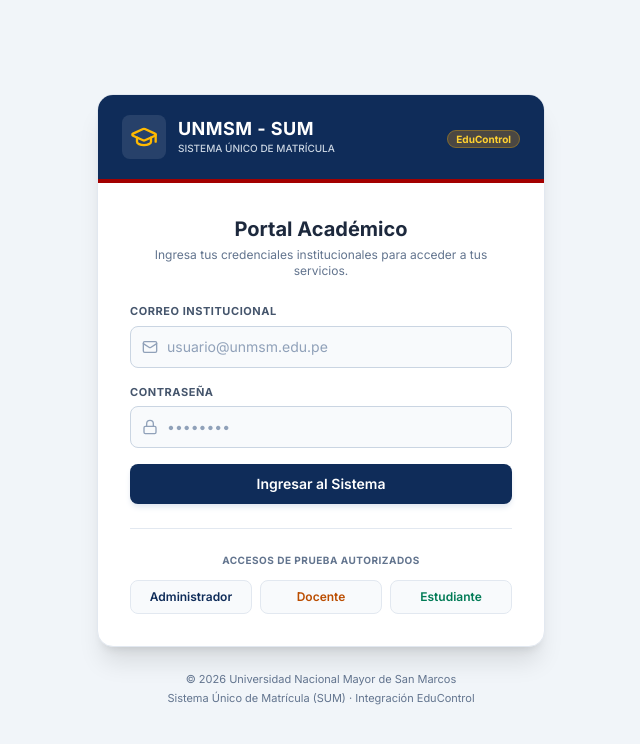
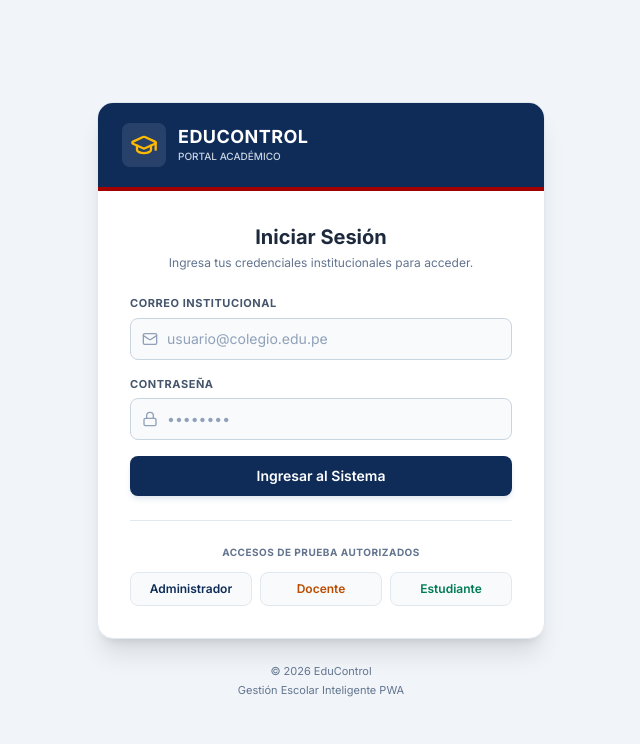
Before and after one commit to Michael-Orosco/formacionempresas, a Next.js app: page / in a window 1280 px wide. Shown: the top 744 px of the page, without its empty margins (319-959 px from the left). Built offline with nearby package versions, Linux system fonts and the light colour scheme.

Commit message:
Corregir errores

```diff
--- a/app/admin/page.tsx
+++ b/app/admin/page.tsx
@@ -167,7 +167,7 @@ export default function AdminDashboard() {
   return (
     <div className="flex-1 flex flex-col bg-slate-50 min-h-screen text-slate-800">
 
-      {/* Cabecera Principal - Estilo San Marcos */}
+      {/* Cabecera Principal */}
       <header className="bg-[#0F2C59] text-white sticky top-0 z-10 border-b-4 border-[#A30000] shadow-md px-6 py-4 flex items-center justify-between">
         <div className="flex items-center gap-3">
           <div className="bg-white/10 p-2 rounded-lg text-amber-400">
@@ -175,19 +175,19 @@ export default function AdminDashboard() {
           </div>
           <div>
             <span className="text-lg font-extrabold tracking-wide uppercase flex items-center gap-2">
-              UNMSM - SUM
+              EduControl
               <span className="text-[10px] font-bold px-2 py-0.5 rounded bg-amber-500/20 text-amber-300 border border-amber-500/30 tracking-normal normal-case">
                 Módulo de Administración
               </span>
             </span>
-            <p className="text-[10px] text-slate-300">Universidad Nacional Mayor de San Marcos</p>
+            <p className="text-[10px] text-slate-300">Gestión Escolar Inteligente</p>
           </div>
         </div>
 
         <div className="flex items-center gap-4">
           <div className="hidden md:flex flex-col text-right">
-            <p className="text-xs font-bold text-slate-200 uppercase">Director de Matrícula</p>
-            <p className="text-[10px] text-amber-400 font-semibold">Oficina Central de Procesos Académicos</p>
+            <p className="text-xs font-bold text-slate-200 uppercase">Administrador</p>
+            <p className="text-[10px] text-amber-400 font-semibold">Control de Servicios</p>
           </div>
 
           <button
@@ -354,7 +354,7 @@ export default function AdminDashboard() {
                   required
                   value={regEmail}
                   onChange={(e) => setRegEmail(e.target.value)}
-                  placeholder="correo@unmsm.edu.pe"
+                  placeholder="correo@colegio.edu.pe"
                   className="w-full bg-slate-50 border border-slate-300 focus:border-[#0F2C59] focus:ring-1 focus:ring-[#0F2C59] rounded-lg py-2 px-3 text-slate-800 placeholder-slate-400 text-xs focus:outline-none transition-all"
                 />
               </div>
--- a/app/docente/page.tsx
+++ b/app/docente/page.tsx
@@ -250,7 +250,7 @@ export default function DocenteDashboard() {
   return (
     <div className="flex-1 flex flex-col bg-slate-50 min-h-screen text-slate-800">
 
-      {/* Cabecera Principal - Estilo San Marcos */}
+      {/* Cabecera Principal */}
       <header className="bg-[#0F2C59] text-white sticky top-0 z-10 border-b-4 border-[#A30000] shadow-md px-6 py-4 flex items-center justify-between">
         <div className="flex items-center gap-3">
           <div className="bg-white/10 p-2 rounded-lg text-amber-400">
@@ -258,12 +258,12 @@ export default function DocenteDashboard() {
           </div>
           <div>
             <span className="text-lg font-extrabold tracking-wide uppercase flex items-center gap-2">
-              UNMSM - SUM
+              EduControl
               <span className="text-[10px] font-bold px-2 py-0.5 rounded bg-amber-500/20 text-amber-300 border border-amber-500/30 tracking-normal normal-case">
                 Portal Docente
               </span>
             </span>
-            <p className="text-[10px] text-slate-300">Universidad Nacional Mayor de San Marcos</p>
+            <p className="text-[10px] text-slate-300">Gestión Escolar Inteligente</p>
           </div>
         </div>
 
--- a/app/estudiante/page.tsx
+++ b/app/estudiante/page.tsx
@@ -151,7 +151,7 @@ export default function EstudianteDashboard() {
   return (
     <div className="flex-1 flex flex-col bg-slate-50 min-h-screen text-slate-800">
 
-      {/* Cabecera Principal - Estilo San Marcos */}
+      {/* Cabecera Principal */}
       <header className="bg-[#0F2C59] text-white sticky top-0 z-10 border-b-4 border-[#A30000] shadow-md px-6 py-4 flex items-center justify-between">
         <div className="flex items-center gap-3">
           <div className="bg-white/10 p-2 rounded-lg text-amber-400">
@@ -159,12 +159,12 @@ export default function EstudianteDashboard() {
           </div>
           <div>
             <span className="text-lg font-extrabold tracking-wide uppercase flex items-center gap-2">
-              UNMSM - SUM
+              EduControl
               <span className="text-[10px] font-bold px-2 py-0.5 rounded bg-amber-500/20 text-amber-300 border border-amber-500/30 tracking-normal normal-case">
                 Portal Alumno
               </span>
             </span>
-            <p className="text-[10px] text-slate-300">Universidad Nacional Mayor de San Marcos</p>
+            <p className="text-[10px] text-slate-300">Gestión Escolar Inteligente</p>
           </div>
         </div>
 
--- a/app/page.tsx
+++ b/app/page.tsx
@@ -66,7 +66,7 @@ export default function LoginPage() {
       {/* Contenedor principal con diseño institucional */}
       <div className="w-full max-w-md bg-white border border-slate-200 rounded-2xl shadow-xl overflow-hidden">
 
-        {/* Franja Superior Institucional (Estilo San Marcos SUM) */}
+        {/* Franja Superior Institucional */}
         <div className="bg-[#0F2C59] px-6 py-5 text-white flex items-center justify-between border-b-4 border-[#A30000]">
           <div className="flex items-center gap-3">
             <div className="p-2 bg-white/10 rounded-lg text-amber-400">
@@ -74,17 +74,12 @@ export default function LoginPage() {
             </div>
             <div>
               <h1 className="text-lg font-bold tracking-wide uppercase leading-tight">
-                UNMSM - SUM
+                EduControl
               </h1>
               <p className="text-[10px] text-slate-300 font-medium">
-                SISTEMA ÚNICO DE MATRÍCULA
+                PORTAL ACADÉMICO
               </p>
             </div>
-          </div>
-          <div className="text-right">
-            <span className="text-[10px] bg-amber-500/25 border border-amber-400/30 text-amber-300 px-2 py-0.5 rounded-full font-bold">
-              EduControl
-            </span>
           </div>
         </div>
 
@@ -92,10 +87,10 @@ export default function LoginPage() {
         <div className="p-8">
           <div className="text-center mb-6">
             <h2 className="text-xl font-bold text-slate-800 flex items-center justify-center gap-1.5">
-              Portal Académico
+              Iniciar Sesión
             </h2>
             <p className="text-xs text-slate-500 mt-1">
-              Ingresa tus credenciales institucionales para acceder a tus servicios.
+              Ingresa tus credenciales institucionales para acceder.
             </p>
           </div>
 
@@ -123,7 +118,7 @@ export default function LoginPage() {
                   required
                   value={email}
                   onChange={(e) => setEmail(e.target.value)}
-                  placeholder="usuario@unmsm.edu.pe"
+                  placeholder="usuario@colegio.edu.pe"
                   className="w-full bg-slate-50 border border-slate-300 focus:border-[#0F2C59] focus:ring-1 focus:ring-[#0F2C59] rounded-lg py-2.5 pl-9 pr-3 text-slate-800 placeholder-slate-400 focus:outline-none transition-all text-sm"
                 />
               </div>
@@ -198,8 +193,8 @@ export default function LoginPage() {
 
       {/* Footer de la página */}
       <div className="mt-6 text-center text-[11px] text-slate-500">
-        <p>© 2026 Universidad Nacional Mayor de San Marcos</p>
-        <p className="mt-0.5">Sistema Único de Matrícula (SUM) · Integración EduControl</p>
+        <p>© 2026 EduControl</p>
+        <p className="mt-0.5">Gestión Escolar Inteligente PWA</p>
       </div>
 
     </div>
```
